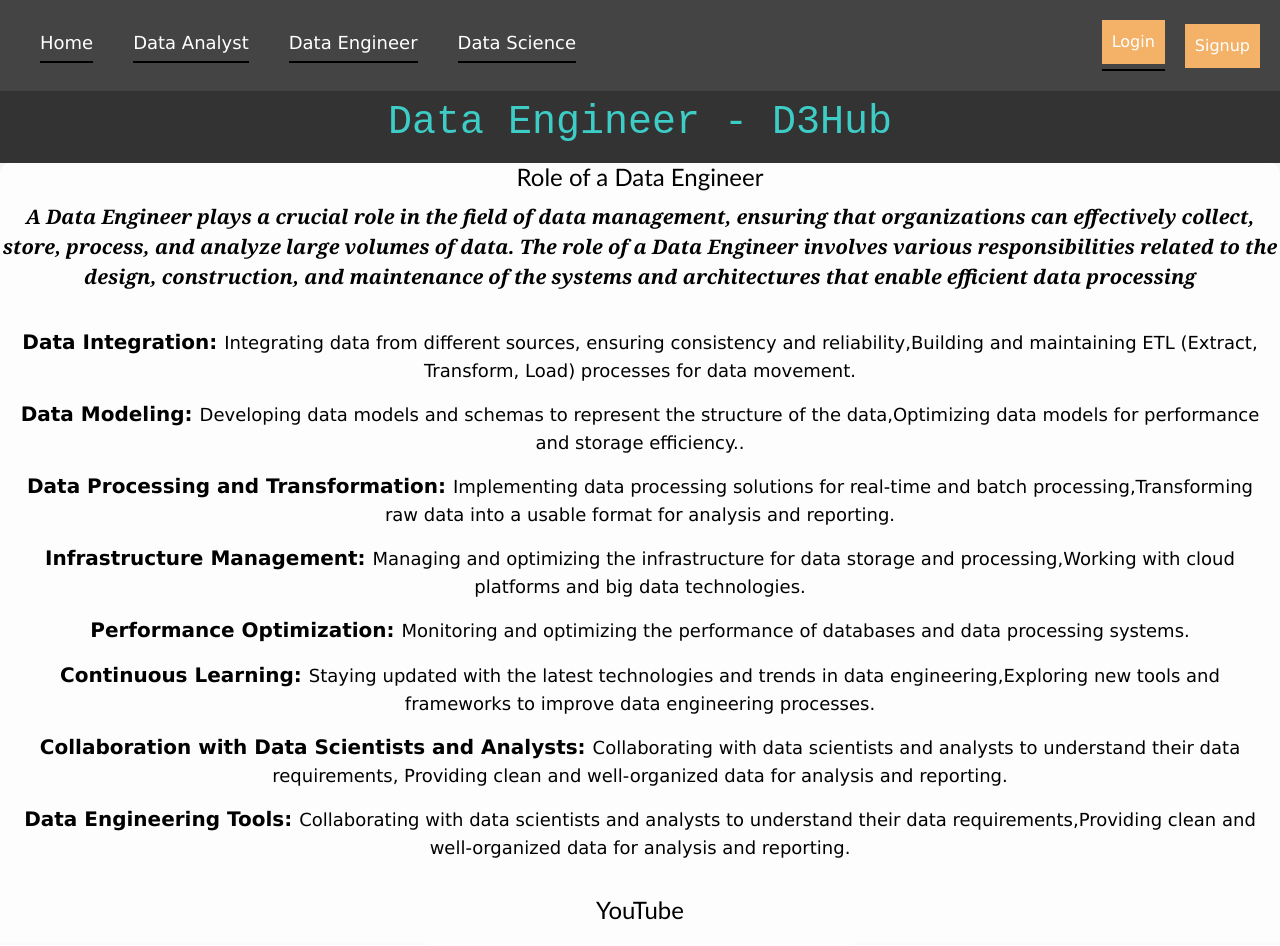
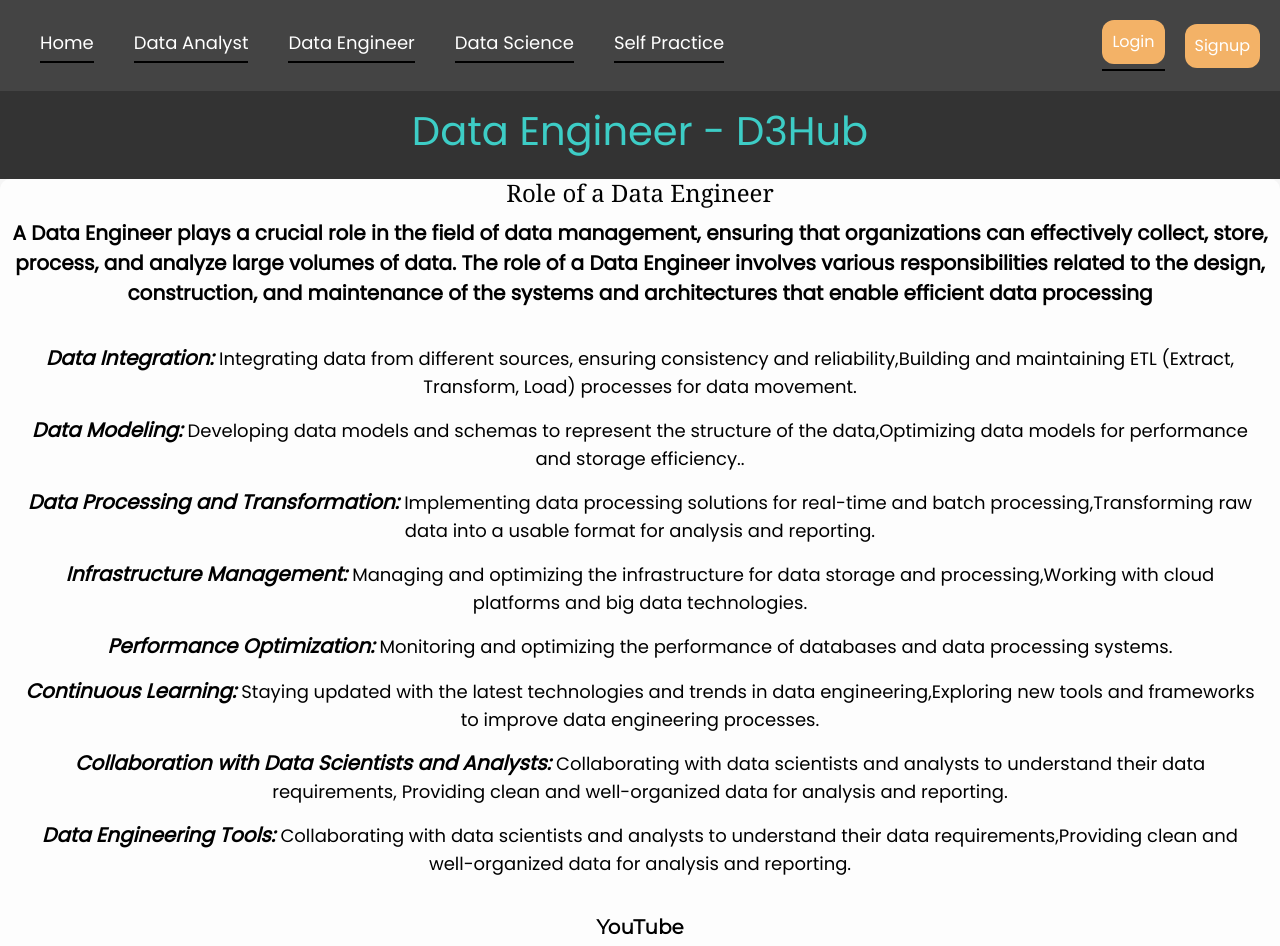
Before and after one commit to soham7998/Final_project-TYIT, a Flask app: page /DE in a window 1280 px wide. Shown: the top 946 px of the page. Run offline with Flask 3, Linux system fonts and the light colour scheme; some libraries are stand-ins or nearby versions.

Commit message:
Update DE.html

```diff
--- a/templates/DE.html
+++ b/templates/DE.html
@@ -7,6 +7,8 @@
     <link rel="stylesheet" href="https://maxcdn.bootstrapcdn.com/bootstrap/4.5.2/css/bootstrap.min.css">
     <link rel="stylesheet" href="https://cdnjs.cloudflare.com/ajax/libs/animate.css/4.1.1/animate.min.css">
     <link rel="stylesheet" href="style.css">
+    <link href='https://fonts.googleapis.com/css?family=Poppins' rel='stylesheet'>
+    <link href='https://fonts.googleapis.com/css?family=Montserrat' rel='stylesheet'>
     <link rel="icon" href="./static/react.png"  sizes="34x34" />
     <style>
         @media (max-width: 768px) {
@@ -30,14 +32,14 @@
 
 /* Your existing styles remain unchanged below this line */
 body {
-    font-family: Verdana, Geneva, Tahoma, sans-serif;
+    font-family:'poppins';
     margin: 0;
     padding: 0;
     background-color: #f5f5f5;
 }
 
         body {
-            font-family: Verdana, Geneva, Tahoma, sans-serif;
+            font-family:'poppins';
             margin: 0;
             padding: 0;
             background-color: #f5f5f5;
@@ -46,9 +48,10 @@ body {
         header {
             background-color: #333;
             color: rgb(61, 205, 198);
-            padding: 8px;
+            padding: 16px;
             text-align: center;
-            font-family:'Courier New', Courier, monospace;
+            font-family:'poppins';
+            font-size: 16px;
         }
 
         .navbar {
@@ -66,7 +69,7 @@ body {
             text-decoration: none;
             margin: 0 20px;
             font-size: 18px;
-            font-family: Verdana, Geneva, Tahoma, sans-serif;
+            font-family:'poppins';
         }
 
         .navbar-left {
@@ -100,7 +103,8 @@ body {
             border: none;
             cursor: pointer;
             font-size: 16px;
-            font-family: Verdana, Geneva, Tahoma, sans-serif;
+            font-family:'poppins';
+            border-radius: 12px;
         }
 
         section {
@@ -123,6 +127,7 @@ body {
             align-items: center;
             height: max-content;/* Adjust the height as needed */
             overflow-x:scroll;
+            border-radius: 10px;
         }
 
         .column {
@@ -132,6 +137,7 @@ body {
             background-color: #fff;
             box-shadow: 0 4px 8px rgba(0, 0, 0, 0.1);
             text-align: center;
+            border-radius: 10px;
         }
         .role-description {
             text-align: center;
@@ -192,6 +198,7 @@ body {
             <a href="/DA">Data Analyst</a>
             <a href="/DE">Data Engineer</a>
             <a href="/DS">Data Science</a>
+            <a href="/selfpractice">Self Practice</a>
         </div>
         <div class="navbar-center"></div>
         <div class="navbar-right">
@@ -205,21 +212,21 @@ body {
         <h1>Data Engineer - D3Hub</h1>
     </header>
     <div class="role-description">
-        <h2 class="animate__animated animate__fadeInRightBig" style="font-family:'Trebuchet MS', 'Lucida Sans Unicode', 'Lucida Grande', 'Lucida Sans', Arial, sans-serif;">Role of a Data Engineer</h2>
-        <p class="animate__animated animate__fadeInUp " style="font-family:Cambria, Cochin, Georgia, Times, 'Times New Roman', serif; font-size: 18px;"><i><b>A Data Engineer plays a crucial role in the field of data management, ensuring that organizations can effectively collect, store, process, and analyze large volumes of data.
-             The role of a Data Engineer involves various responsibilities related to the design, construction, and maintenance of the systems and architectures that enable efficient data processing</b></i>
+        <h2 class="animate__animated animate__fadeInRightBig" style="font-family:Georgia, 'Times New Roman', Times, serif">Role of a Data Engineer</h2>
+        <p class="animate__animated animate__fadeInUp " style="font-family:'poppins'; font-size: 18px;"><b>A Data Engineer plays a crucial role in the field of data management, ensuring that organizations can effectively collect, store, process, and analyze large volumes of data.
+             The role of a Data Engineer involves various responsibilities related to the design, construction, and maintenance of the systems and architectures that enable efficient data processing</b>
            <section class="animate__animated animate__fadeInRightBig" >
-           <p><b>Data Integration:  </b>Integrating data from different sources, ensuring consistency and reliability,Building and maintaining ETL (Extract, Transform, Load) processes for data movement.</p>
-           <p><b>Data Modeling: </b>Developing data models and schemas to represent the structure of the data,Optimizing data models for performance and storage efficiency..</p>
-            <p><b>Data Processing and Transformation: </b>Implementing data processing solutions for real-time and batch processing,Transforming raw data into a usable format for analysis and reporting.</p>
-            <p><b>Infrastructure Management: </b> Managing and optimizing the infrastructure for data storage and processing,Working with cloud platforms and big data technologies.</p>
-            <p><b>Performance Optimization: </b>Monitoring and optimizing the performance of databases and data processing systems.</p>
-            <p><b>Continuous Learning: </b>Staying updated with the latest technologies and trends in data engineering,Exploring new tools and frameworks to improve data engineering processes.</p>
-            <p><b>Collaboration with Data Scientists and Analysts: </b>Collaborating with data scientists and analysts to understand their data requirements,
+           <p><i><b>Data Integration:  </b></i>Integrating data from different sources, ensuring consistency and reliability,Building and maintaining ETL (Extract, Transform, Load) processes for data movement.</p>
+           <p><i><b>Data Modeling: </b></i>Developing data models and schemas to represent the structure of the data,Optimizing data models for performance and storage efficiency..</p>
+            <p><i><b>Data Processing and Transformation: </b></i>Implementing data processing solutions for real-time and batch processing,Transforming raw data into a usable format for analysis and reporting.</p>
+            <p><i><b>Infrastructure Management: </b></i> Managing and optimizing the infrastructure for data storage and processing,Working with cloud platforms and big data technologies.</p>
+            <p><i><b>Performance Optimization: </b></i>Monitoring and optimizing the performance of databases and data processing systems.</p>
+            <p><i><b>Continuous Learning: </b></i>Staying updated with the latest technologies and trends in data engineering,Exploring new tools and frameworks to improve data engineering processes.</p>
+            <p><i><b>Collaboration with Data Scientists and Analysts: </b></i>Collaborating with data scientists and analysts to understand their data requirements,
                 Providing clean and well-organized data for analysis and reporting.</p></p>
-            <p><b>Data Engineering Tools: </b>Collaborating with data scientists and analysts to understand their data requirements,Providing clean and well-organized data for analysis and reporting.</p></p>
+            <p><i><b>Data Engineering Tools: </b></i>Collaborating with data scientists and analysts to understand their data requirements,Providing clean and well-organized data for analysis and reporting.</p></p>
            </section>
-    <h2 class="animate__animated animate__fadeInRightBig"  style="font-family:'Trebuchet MS', 'Lucida Sans Unicode', 'Lucida Grande', 'Lucida Sans', Arial, sans-serif;">YouTube</h2>
+    <h2 class="animate__animated animate__fadeInRightBig"  style="font-family:'Montserrat'"><b>YouTube</h2></b>
     <div class="page-content">
         <div class="column">
             <h2 style="font-size: 20px;">Why Data Engineering?</h2>
@@ -239,7 +246,7 @@ body {
         </div>
     </div>
 
-    <h2 class="animate__animated animate__fadeInRightBig" style="font-family:'Trebuchet MS', 'Lucida Sans Unicode', 'Lucida Grande', 'Lucida Sans', Arial, sans-serif;">Data Engineering Books</h2>
+    <h2 class="animate__animated animate__fadeInRightBig" style="font-family:'Montserrat'"><b>Data Engineering Books</h2></b>
     <div class="page-content">
         <div class="column">
             <h2 style="font-size: 20px;">Books</h2>
@@ -266,7 +273,7 @@ body {
         </div>
     </div>
 <!-- PROJECTS -->
-    <h2 class="animate__animated animate__fadeInRightBig"  style="font-family:'Trebuchet MS', 'Lucida Sans Unicode', 'Lucida Grande', 'Lucida Sans', Arial, sans-serif;">Real Projects</h2>
+    <h2 class="animate__animated animate__fadeInRightBig"  style="font-family:'Montserrat';"><b>Real Projects</h2></b>
     <div class="page-content">
         <div class="column">
             <h2 style="font-size: 20px;">Project</h2>
@@ -295,7 +302,7 @@ body {
 
      <!-- TOOLS -->
 
-     <h2 class="animate__animated animate__fadeInRightBig" style="font-family:'Trebuchet MS', 'Lucida Sans Unicode', 'Lucida Grande', 'Lucida Sans', Arial, sans-serif;">Tools</h2>
+     <h2 class="animate__animated animate__fadeInRightBig" style="font-family:'Montserrat';"><b>Tools</h2></b>
      <div class="page-content">
          <div class="column">
              <h2 style="font-size: 20px;">Tools</h2>
@@ -318,8 +325,8 @@ body {
             </div>
      </div>
       <!-- MY PROJECTS -->
-      <h2 class="animate__animated animate__fadeInRightBig" style="font-family:'Trebuchet MS', 'Lucida Sans Unicode', 'Lucida Grande', 'Lucida Sans', Arial, sans-serif;">My Projects</h2>
-      <p style="font-weight: bolder;" ><b>Data Engineering Projects</b></p>
+      <h2 class="animate__animated animate__fadeInRightBig" style="font-family:'Montserrat';"><b>My Projects</h2></b>
+      <p><b>Data Engineering Projects</b></p>
       <div class="page-content">
           <div class="column">
               <h2 style="font-size: 20px;">Project 1</h2>
@@ -337,7 +344,7 @@ body {
           </div>
       </div>
       <!-- FLOW OF CERTIFICATES -->
-<h2 class="animate__animated animate__fadeInRightBig" style="font-family:'Trebuchet MS', 'Lucida Sans Unicode', 'Lucida Grande', 'Lucida Sans', Arial, sans-serif;">Certificates Flow</h2>
+<h2 class="animate__animated animate__fadeInRightBig" style="font-family:'Montserrat';"><b>Certificates Flow</h2></b>
 <div class="page-content">
     <div class="column">
         <h2 style="font-size: 20px;">Begineer</h2>
@@ -353,7 +360,7 @@ body {
     </div>
     <div class="column" data-toggle="modal" data-target="#certificatesModal">
         <h2 style="font-size: 20px;">Advanced</h2>
-        <a href="static/flowA3.png" target="_blank">
+        <a href="static/flowDA3.png" target="_blank">
             <img class="zoomable-image" src="static/flowDA3.png" alt="Certificate Thumbnail">
         </a>
     </div>
```
